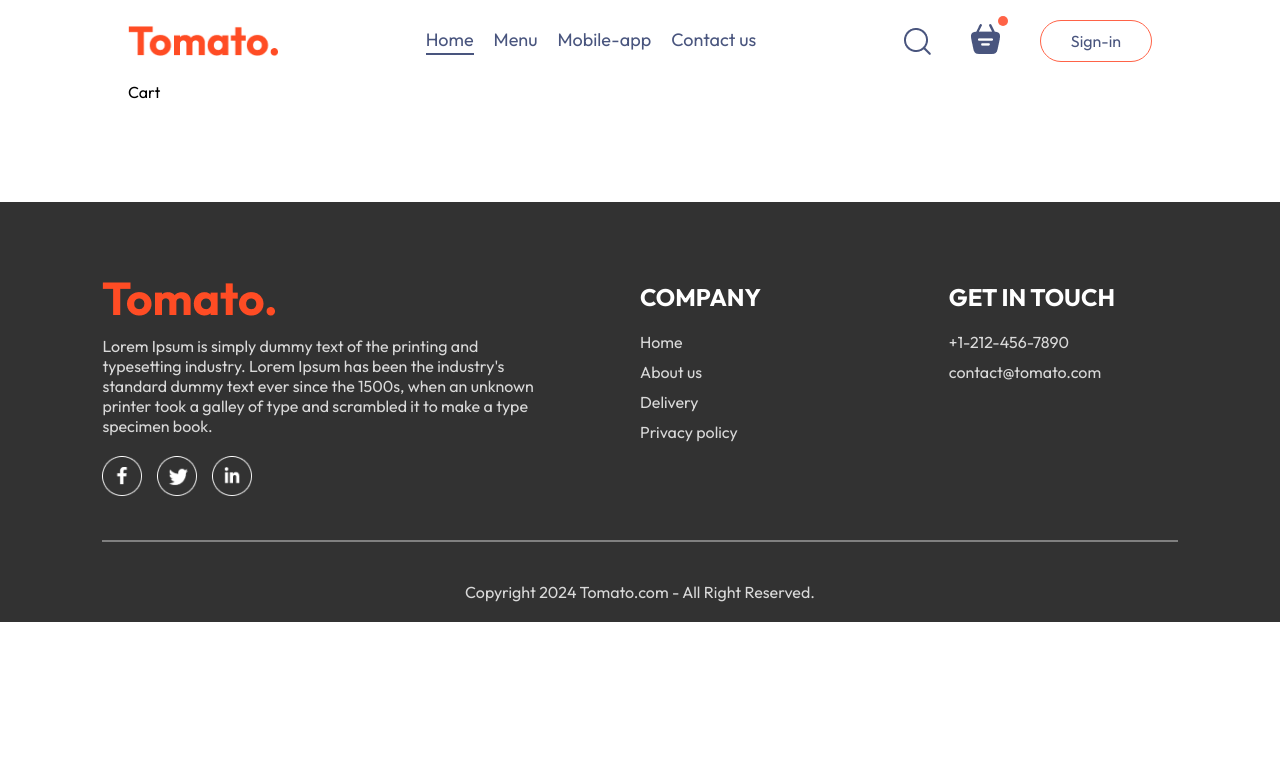
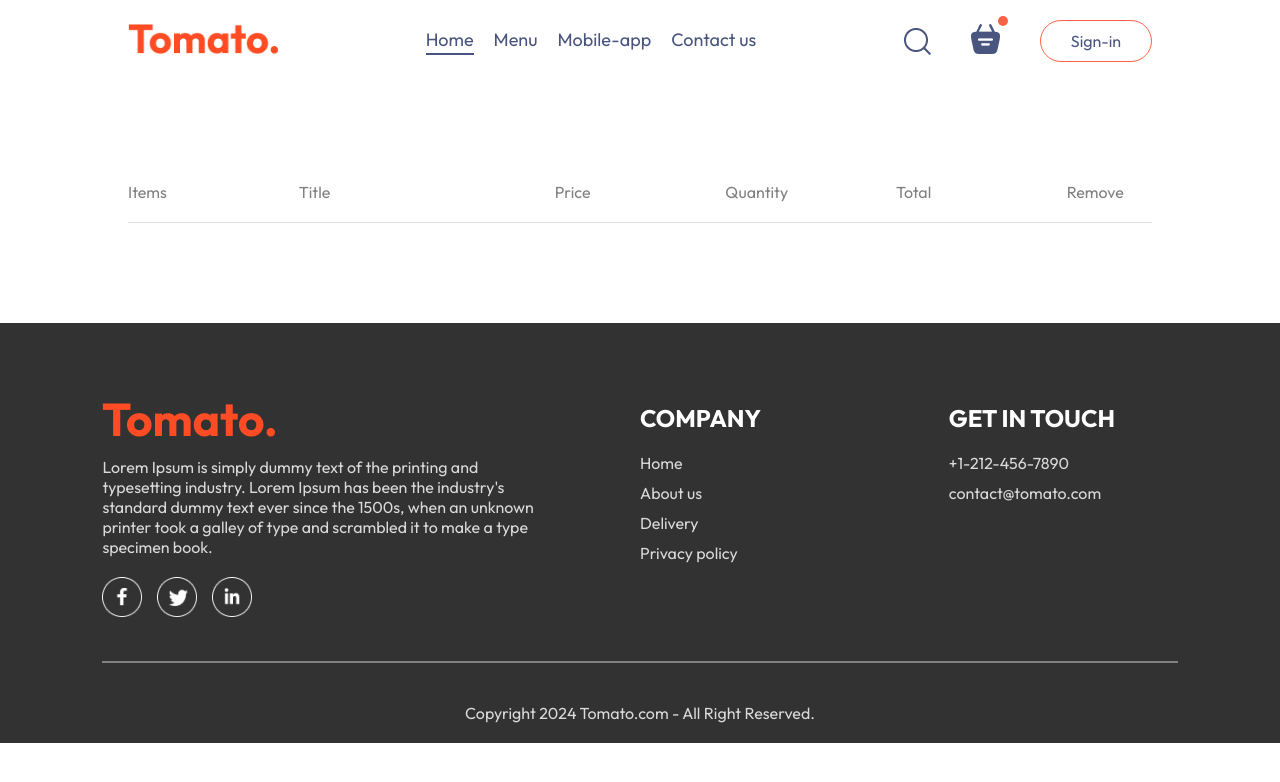
Before and after one commit to Annath-Beevi/Food-Delivery-Website, a React (Vite) app in the folder frontend/: page /cart in a window 1280 px wide. Shown: the top 782 px of the page. Built offline with nearby package versions, Linux system fonts and the light colour scheme.

Commit message:
cart page

```diff
--- a/frontend/src/components/Navbar/Navbar.jsx
+++ b/frontend/src/components/Navbar/Navbar.jsx
@@ -1,28 +1,28 @@
 import React, { useState } from 'react'
-import {Link} from 'react-router-dom'
+import { Link } from 'react-router-dom'
 import './Navbar.css'
 import { assets } from '../../assets/assets'
 
-const Navbar = ({setShowLogin}) => {
+const Navbar = ({ setShowLogin }) => {
 
     const [menu, setMenu] = useState("home")
 
     return (
         <div className='navbar'>
-            <img src={assets.logo} alt="" className="logo" />
+           <Link to='/'><img src={assets.logo} alt="" className="logo" /></Link>
             <ul className="navbar-menu">
-                <Link to='/' onClick={()=>setMenu("home")} className={menu === "home" ? "active" : " "}>Home</Link>
-                <a href='#explore-menu' onClick={()=>setMenu("menu")} className={menu === "menu" ? "active" : " "}>Menu</a>
-                <a href='#app-download' onClick={()=>setMenu("mobile-app")} className={menu === "mobile-app" ? "active" : " "}>Mobile-app</a>
-                <a href='#footer' onClick={()=>setMenu("contact-us")} className={menu === "contact-us" ? "active" : " "}>Contact us</a>
+                <Link to='/' onClick={() => setMenu("home")} className={menu === "home" ? "active" : " "}>Home</Link>
+                <a href='#explore-menu' onClick={() => setMenu("menu")} className={menu === "menu" ? "active" : " "}>Menu</a>
+                <a href='#app-download' onClick={() => setMenu("mobile-app")} className={menu === "mobile-app" ? "active" : " "}>Mobile-app</a>
+                <a href='#footer' onClick={() => setMenu("contact-us")} className={menu === "contact-us" ? "active" : " "}>Contact us</a>
             </ul>
             <div className="navbar-right">
                 <img src={assets.search_icon} alt="" />
                 <div className="navbar-search-icon">
-                    <img src={assets.basket_icon} alt="" />
+                    <Link to='/cart'><img src={assets.basket_icon} alt="" /></Link>
                     <div className="dot"></div>
                 </div>
-                <button onClick={()=>setShowLogin(true)}>Sign-in</button>
+                <button onClick={() => setShowLogin(true)}>Sign-in</button>
             </div>
         </div>
     )
--- a/frontend/src/pages/Cart/Cart.css
+++ b/frontend/src/pages/Cart/Cart.css
@@ -0,0 +1,30 @@
+.cart{
+    margin-top: 100px;
+}
+
+.cart-items-title{
+    display: grid;
+    grid-template-columns: 1fr 1.5fr 1fr 1fr 1fr 0.5fr;
+    align-items: center;
+    color: grey;
+    font-size: max(1vw 12px);
+}
+
+.cart-items-item{
+    margin: 10px 0px;
+    color: black;
+}
+
+.cart-items-item img{
+    width: 50px;
+}
+
+.cart hr{
+    height: 1px;
+    background-color: #e2e2e2;
+    border: none;
+}
+
+.cart-items-item .cross{
+    cursor: pointer;
+}
--- a/frontend/src/pages/Cart/Cart.jsx
+++ b/frontend/src/pages/Cart/Cart.jsx
@@ -1,9 +1,43 @@
-import React from 'react'
+import React, { useContext } from 'react'
 import './Cart.css'
+import { StoreContext } from '../../context/StoreContext'
 
 const Cart = () => {
+
+  const { cartItems, food_list, removeFromCart } = useContext(StoreContext)
+
   return (
-    <div>Cart</div>
+    <div className='cart'>
+      <div className="cart-items">
+        <div className="cart-items-title">
+          <p>Items</p>
+          <p>Title</p>
+          <p>Price</p>
+          <p>Quantity</p>
+          <p>Total</p>
+          <p>Remove</p>
+        </div>
+        <br />
+        <hr />
+        {food_list.map((item, index) => {
+          if (cartItems[item._id] > 0) {
+            return (
+              <div>
+                <div className="cart-items-title cart-items-item">
+                  <img src={item.image} alt="" />
+                  <p>{item.name}</p>
+                  <p>${item.price}</p>
+                  <p>{cartItems[item._id]}</p>
+                  <p>${item.price * cartItems[item._id]}</p>
+                  <p onClick={()=>removeFromCart(item._id)} className='cross'>x</p>
+                </div>
+                <hr />
+              </div>
+            )
+          }
+        })}
+      </div>
+    </div>
   )
 }
 
```
